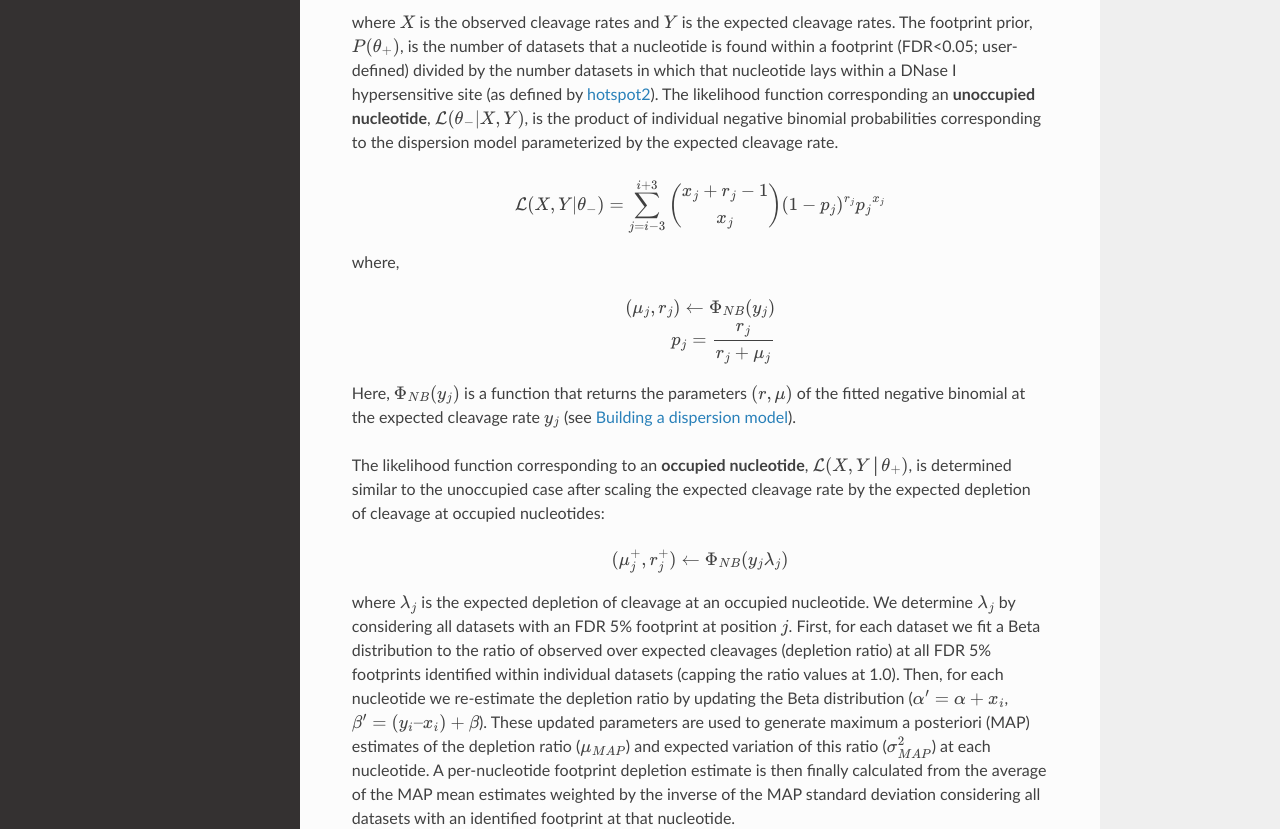
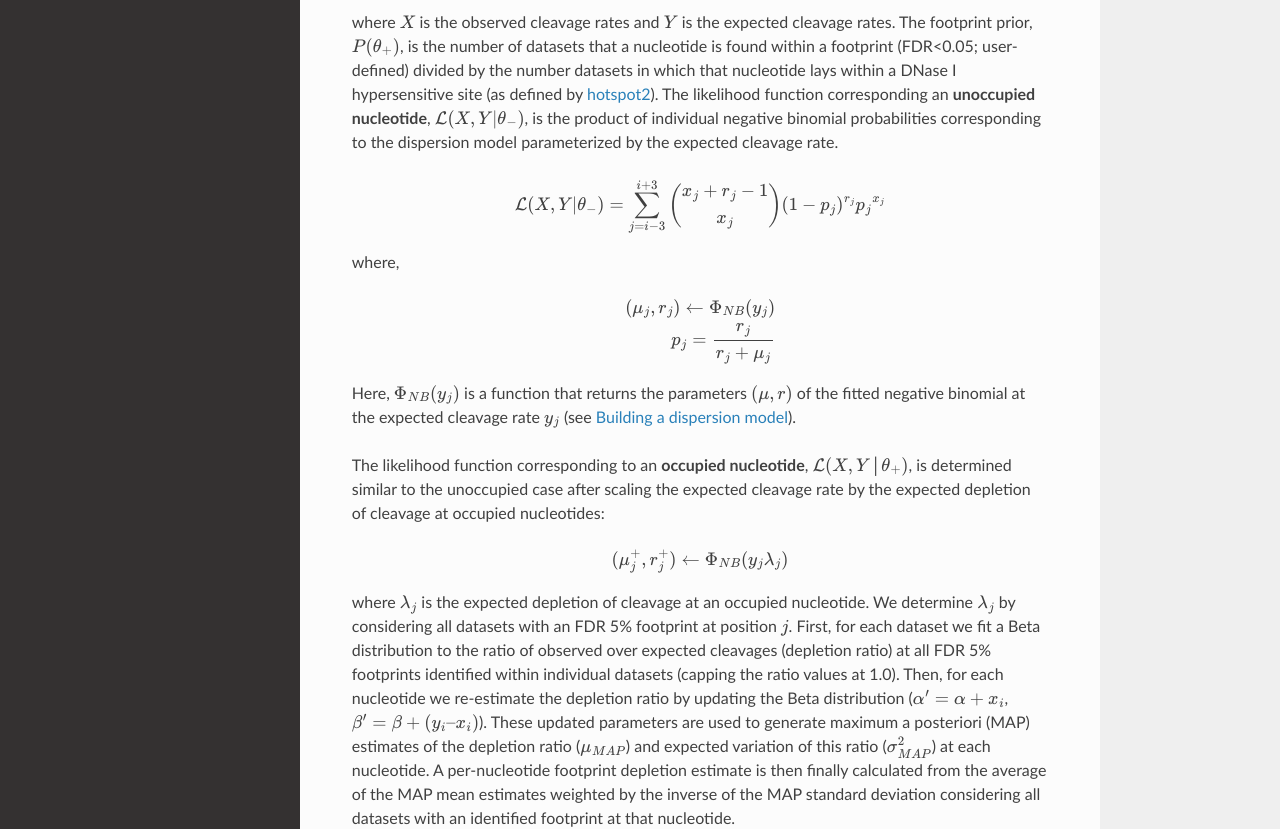
Before and after one commit to vierstralab/footprint-tools, a Sphinx documentation site: the page built from docs/source/posterior.rst, in a window 1280 px wide and 1400 px high. Shown: the part 364-1193 px from the top of the window. Built offline with Sphinx 7.4.7 and the Read the Docs theme 2.0.0, drawn with Linux system fonts in a browser that asks for light colours.

Commit message:
Equation errors

```diff
--- a/docs/source/posterior.rst
+++ b/docs/source/posterior.rst
@@ -11,7 +11,7 @@ To call footprints jointly considering hundreds-to-thousands of datasets, we hav
 .. math::
 	p(\theta_+|X, Y) = \frac{P(\theta_+) \mathcal{L}(X,Y|\theta_+)}{	p(\theta_+) \mathcal{L}(X,Y|\theta_+) + (1-P(\theta_+)) \mathcal{L}(X,Y|\theta_-)}
 
-where :math:`X` is the observed cleavage rates and :math:`Y` is the expected cleavage rates. The footprint prior, :math:`P(\theta_+)`, is the number of datasets that a nucleotide is found within a footprint (FDR<0.05; user-defined) divided by the number datasets in which that nucleotide lays within a DNase I hypersensitive site (as defined by `hotspot2 <https://github.com/Altius/hotspot2>`_). The likelihood function corresponding an **unoccupied nucleotide**, :math:`\mathcal{L}(\theta_-|X,Y)`, is the product of individual negative binomial probabilities corresponding to the dispersion model parameterized by the expected cleavage rate.
+where :math:`X` is the observed cleavage rates and :math:`Y` is the expected cleavage rates. The footprint prior, :math:`P(\theta_+)`, is the number of datasets that a nucleotide is found within a footprint (FDR<0.05; user-defined) divided by the number datasets in which that nucleotide lays within a DNase I hypersensitive site (as defined by `hotspot2 <https://github.com/Altius/hotspot2>`_). The likelihood function corresponding an **unoccupied nucleotide**, :math:`\mathcal{L}(X,Y|\theta_-)`, is the product of individual negative binomial probabilities corresponding to the dispersion model parameterized by the expected cleavage rate.
 
 .. math::
 	\mathcal{L}(X,Y|\theta_-) = \sum_{j=i-3}^{i+3} \left( \begin{array}{c} x_j + r_j -1 \\ x_j \end{array} \right) (1-p_j)^{r_j} {p_j}^{x_j}
@@ -25,7 +25,7 @@ where,
 	p_j = \frac{r_j}{r_j + \mu_j}
 
 
-Here, :math:`\Phi_{NB}(y_j)` is a function that returns the parameters :math:`(r, \mu)` of the fitted negative binomial at the expected cleavage rate :math:`y_j` (see :ref:`dispersion-model`).
+Here, :math:`\Phi_{NB}(y_j)` is a function that returns the parameters :math:`(\mu, r)` of the fitted negative binomial at the expected cleavage rate :math:`y_j` (see :ref:`dispersion-model`).
 
 
 The likelihood function corresponding to an **occupied nucleotide**, :math:`\mathcal{L}(X,Y │θ_+)`, is determined similar to the unoccupied case after scaling the expected cleavage rate by the expected depletion of cleavage at occupied nucleotides:
@@ -34,7 +34,7 @@ The likelihood function corresponding to an **occupied nucleotide**, :math:`\mat
 
 	(\mu^{+}_j, r^{+}_j)  \leftarrow \Phi_{NB}(y_j \lambda_j)
 
-where :math:`\lambda_j` is the expected depletion of cleavage at an occupied nucleotide. We determine :math:`\lambda_j` by considering all datasets with an FDR 5% footprint at position :math:`j`. First, for each dataset we fit a Beta distribution to the ratio of observed over expected cleavages (depletion ratio) at all FDR 5% footprints identified within individual datasets (capping the ratio values at 1.0). Then, for each nucleotide we re-estimate the depletion ratio by updating the Beta distribution (:math:`\alpha' = \alpha + x_i`, :math:`\beta’ = (y_i–x_i) + \beta`). These updated parameters are used to generate maximum a posteriori (MAP) estimates of the depletion ratio (:math:`\mu_{MAP}`) and expected variation of this ratio (:math:`\sigma^2_{MAP}`) at each nucleotide. A per-nucleotide footprint depletion estimate is then finally calculated from the average of the MAP mean estimates weighted by the inverse of the MAP standard deviation considering all datasets with an identified footprint at that nucleotide.
+where :math:`\lambda_j` is the expected depletion of cleavage at an occupied nucleotide. We determine :math:`\lambda_j` by considering all datasets with an FDR 5% footprint at position :math:`j`. First, for each dataset we fit a Beta distribution to the ratio of observed over expected cleavages (depletion ratio) at all FDR 5% footprints identified within individual datasets (capping the ratio values at 1.0). Then, for each nucleotide we re-estimate the depletion ratio by updating the Beta distribution (:math:`\alpha' = \alpha + x_i`, :math:`\beta’ = \beta + (y_i–x_i)`). These updated parameters are used to generate maximum a posteriori (MAP) estimates of the depletion ratio (:math:`\mu_{MAP}`) and expected variation of this ratio (:math:`\sigma^2_{MAP}`) at each nucleotide. A per-nucleotide footprint depletion estimate is then finally calculated from the average of the MAP mean estimates weighted by the inverse of the MAP standard deviation considering all datasets with an identified footprint at that nucleotide.
 
 Step-by-step guide
 ~~~~~~~~~~~~~~~~~~~
```
